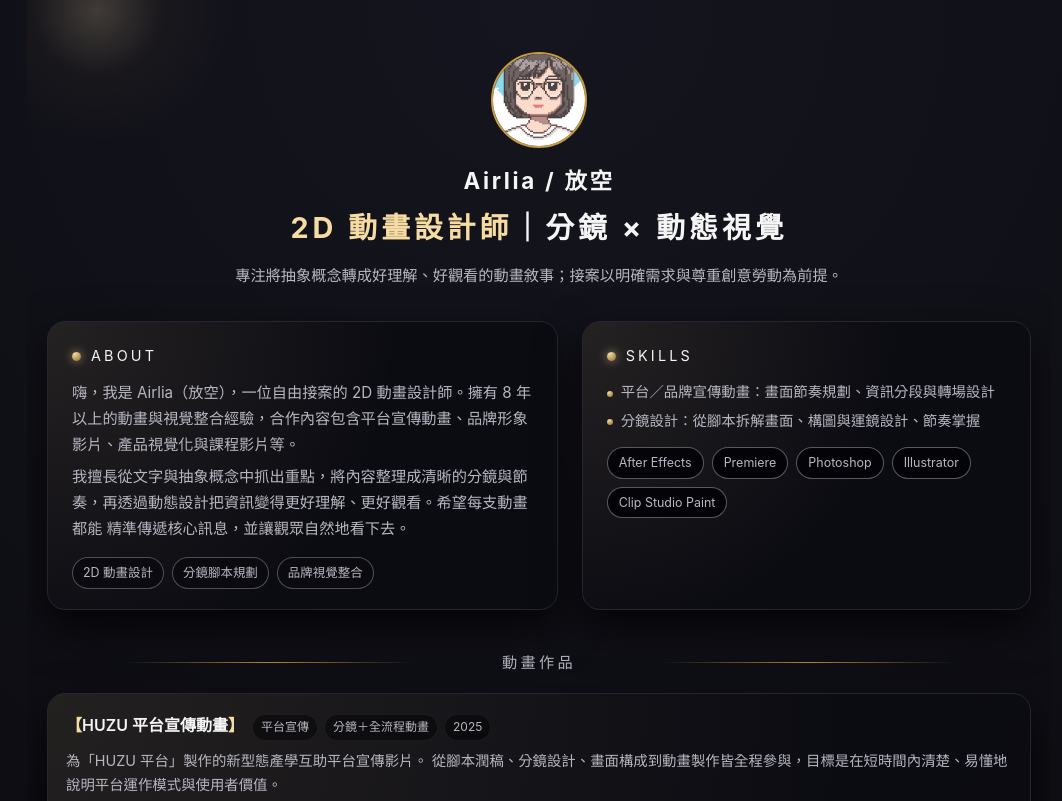
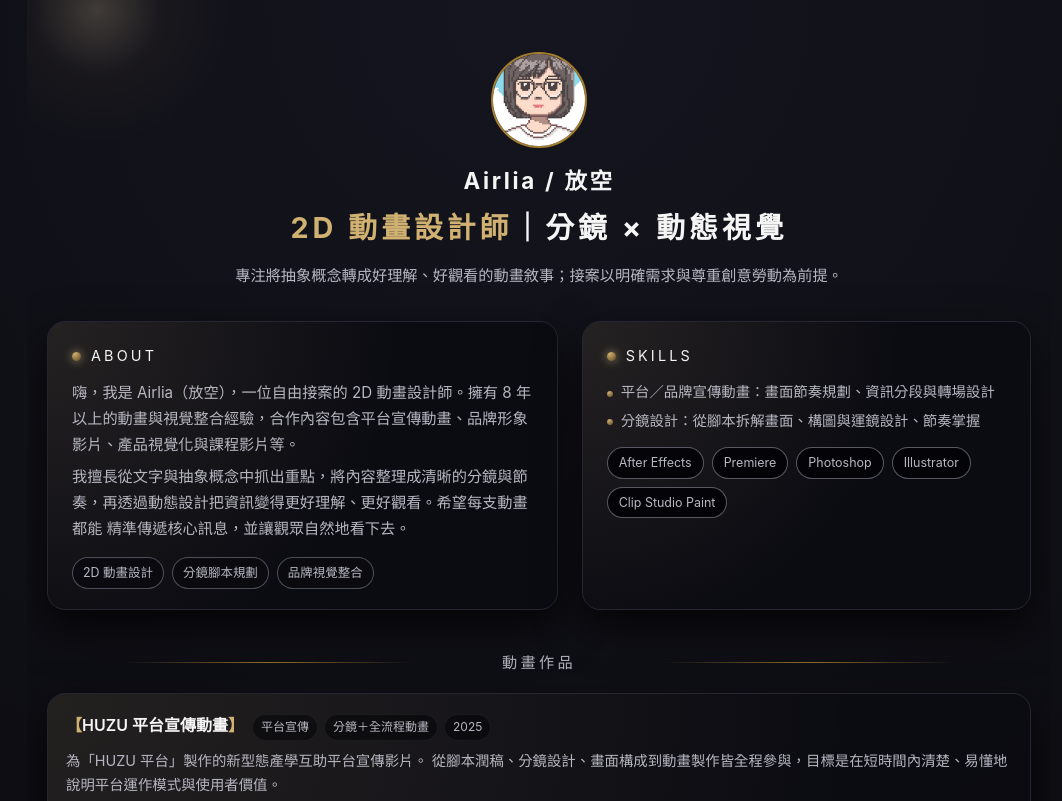
Before and after one commit to AirliaHSU/information, a plain HTML site: page index.html in a window 1280 px wide. Shown: the top 801 px of the page, without its empty margins (101-1163 px from the left). Drawn offline with Linux system fonts and the light colour scheme.

Commit message:
Update index.html

```diff
--- a/index.html
+++ b/index.html
@@ -14,9 +14,9 @@
       --text-main: #f5f5f5;
       --text-sub: #b7b7c2;
 
-      --gold-deep: #8a6a2f;
-      --gold-mid: #c89b3c;
-      --gold-light: #f6dca2;
+      --gold-deep: #5d4720;
+      --gold-mid:  #a47d2d;
+      --gold-light:#d0b171;
       --gold: var(--gold-light);
 
       --border-soft: #262632;
```
